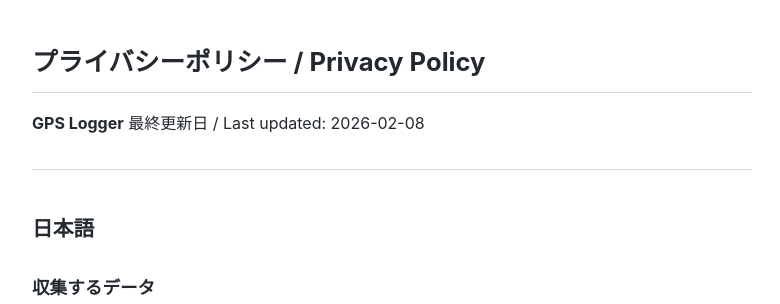
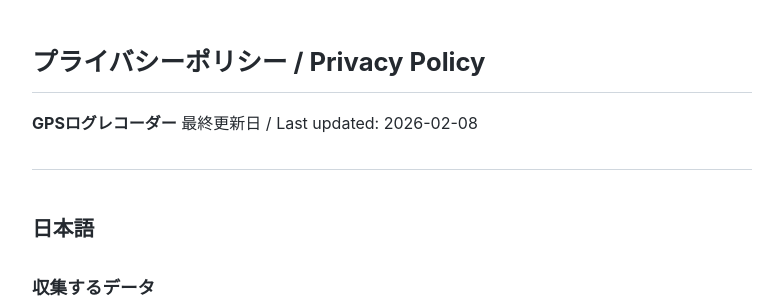
Before and after one commit to akirita/app-policies, a Jekyll site: the page built from gps-logger/privacy-policy.md, in a window 1280 px wide. Shown: the top 304 px of the page, without its empty margins (248-1028 px from the left). Built offline with Jekyll 4.4.1, drawn with Linux system fonts in a browser that asks for light colours; our own code applies the rules of GitHub Pages for plain Markdown files.

Commit message:
Update app name to GPSログレコーダー
Co-Authored-By: Claude Opus 4.6 <noreply@anthropic.com>

```diff
--- a/gps-logger/privacy-policy.md
+++ b/gps-logger/privacy-policy.md
@@ -1,6 +1,6 @@
 # プライバシーポリシー / Privacy Policy
 
-**GPS Logger**
+**GPSログレコーダー**
 最終更新日 / Last updated: 2026-02-08
 
 ---
```
